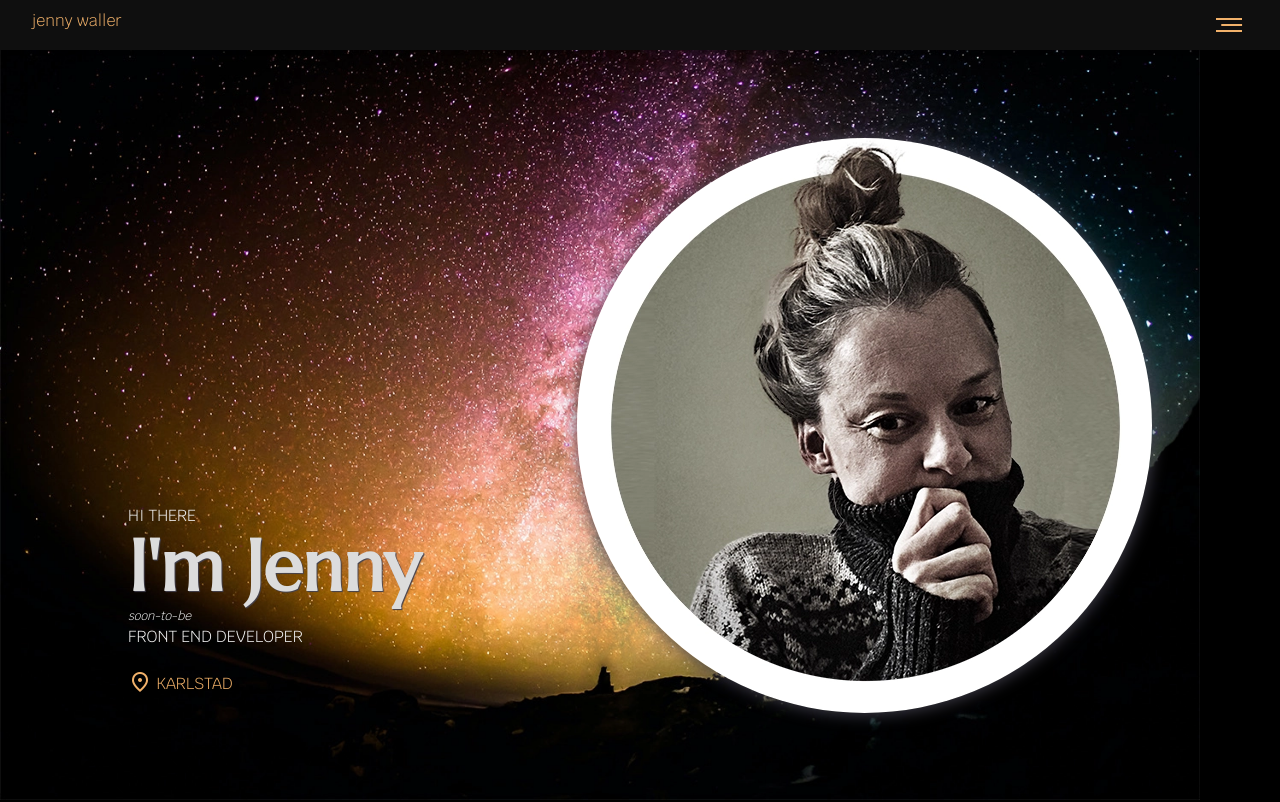
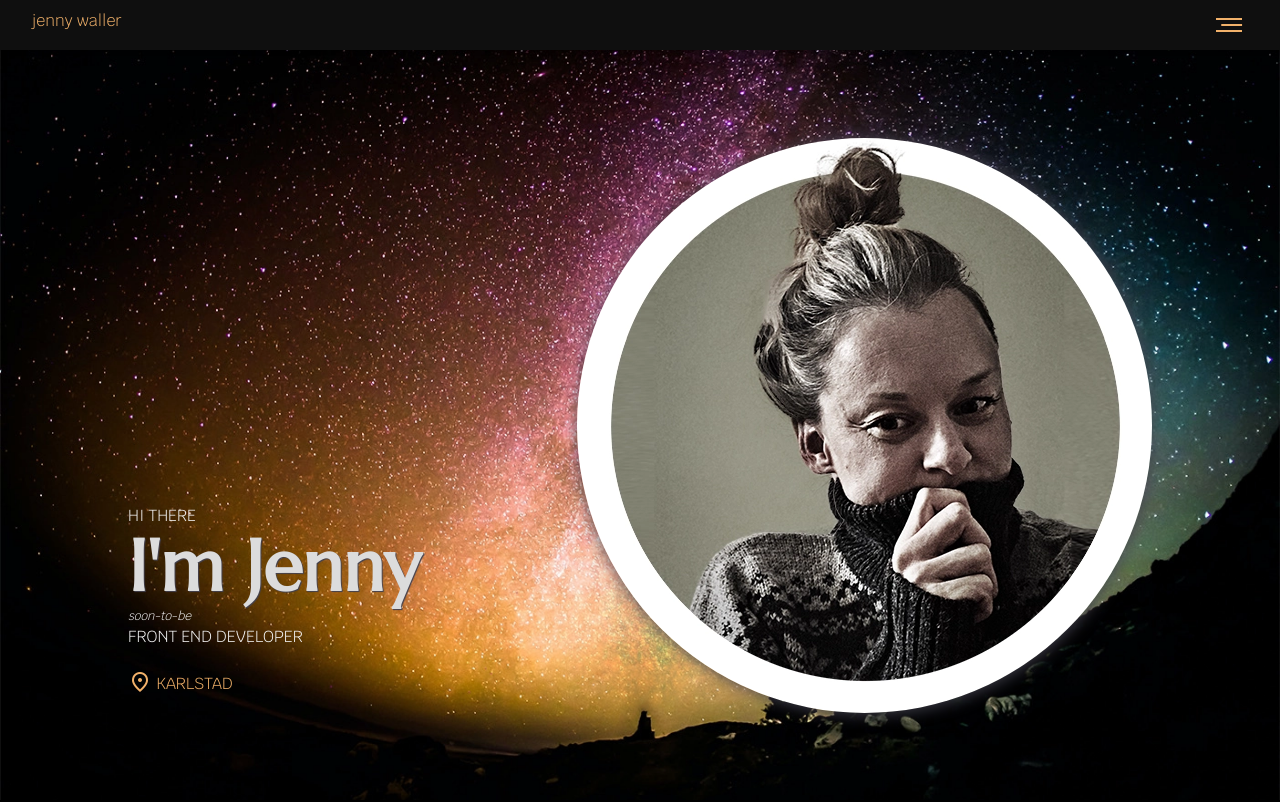
Before and after one commit to jenmwa/jenwaller-se, a Vue app: page / in a window 1280 px wide. Shown: the top 802 px of the page. Built offline with nearby package versions, Linux system fonts and the light colour scheme.

Commit message:
:bug: fix styling of backgroundimg

```diff
--- a/src/components/HeroSection.vue
+++ b/src/components/HeroSection.vue
@@ -1,5 +1,5 @@
 <template>
-  <header :style="{ backgroundImage: 'url(' + backgroundImage + ')' }">
+  <header :style="{ backgroundImage: 'url(' + backgroundImage + ')', backgroundSize: 'cover', backgroundRepeat: 'no-repeat' }">
     <div class="hero-wrapper">
       <div class="img">
         <picture>
@@ -106,16 +106,15 @@ header {
   margin-top: 30%;
   width:auto;
   border-radius: 50%;
-  //right: 2rem;
   top: 8rem;
   box-shadow: 1px 1px 16px $tertiaryColorDark;
 }
 
 @media (width >= 740px) {
 
-  header {
-    // background-image: url('/assets/img/backgroundImgx1024w.webp');
-  }
+  // header {
+  //   // background-image: url('/assets/img/backgroundImgx1024w.webp');
+  // }
   .hero-wrapper {
     display: flex-reverse;
     flex-direction: row;
@@ -123,7 +122,6 @@ header {
     .image {
       margin-top: 10%;
       margin-left: auto;
-
       border-radius: 50%;
     }
   }
--- a/src/components/ProjectSection.vue
+++ b/src/components/ProjectSection.vue
@@ -1,5 +1,5 @@
 <template>
-  <section class="portfolio" id="portfolio" :style="{ backgroundImage: 'linear-gradient(to right, rgba(0, 0, 0, 0.5), rgba(0, 0, 0, 0.5)), url(' + backgroundImage + ')' }">
+  <section class="portfolio" id="portfolio" :style="{ backgroundImage: 'linear-gradient(to right, rgba(0, 0, 0, 0.5), rgba(0, 0, 0, 0.5)), url(' + backgroundImage + ')', width: '100%', backgroundRepeat: 'no-repeat' }">
     <h3>Portfolio</h3>
     <div class="project-section">
       <CardElement
@@ -20,14 +20,18 @@ import backgroundImage from '../assets/img/backgroundImgx1024w.webp';
 
 <style scoped lang="scss">
 
+.portfolio {
+  color: $primaryColorLight;
+  margin: 0;
+  background-color: #0f0f0f;
+}
+
 section.portfolio[style*="backgroundImage"] {
   // background-image: linear-gradient(to right, rgba(0, 0, 0, 0.5), rgba(0, 0, 0, 0.5)),
   //   url('/assets/img/backgroundImgx1024w.webp');
   width: 100%;
   background-repeat: no-repeat;
-  background-color: black;
-  color: $primaryColorLight;
-  margin: 0;
+  background-color: #0f0f0f;
 }
 
 div {
--- a/src/scss/style.scss
+++ b/src/scss/style.scss
@@ -7,7 +7,7 @@ body {
   margin: 0;
   min-height: 100vh;
   font-family: $primaryFont;
-  background-color: black;
+  background-color: #0f0f0f;
   // background-color: rgb(15, 15, 15);
   line-height: 1.5;
   font-weight: 400;
```
